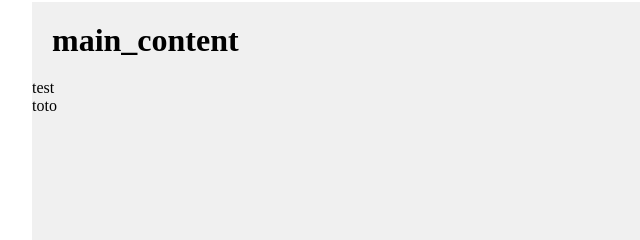
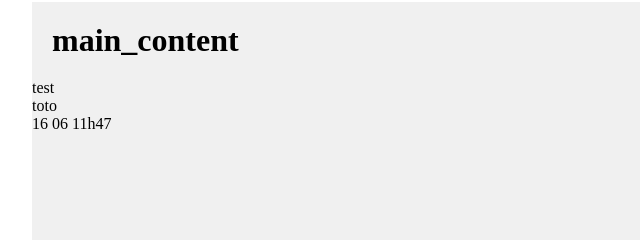
Before and after one commit to mathieunaud/TPGith, a plain HTML site: page index.html in a window 1280 px wide. Shown: the part 114-354 px from the top of the page, 128-768 px from the left. Drawn offline with Linux system fonts and the light colour scheme.

Commit message:
modif 1606

```diff
--- a/index.html
+++ b/index.html
@@ -20,6 +20,7 @@
 				<h1>main_content</h1>
 				<p>test</p>
 				<p>toto</p>
+				<p>16 06 11h47</p>
 
 			</div> <!-- FIN main_content -->
 
```
